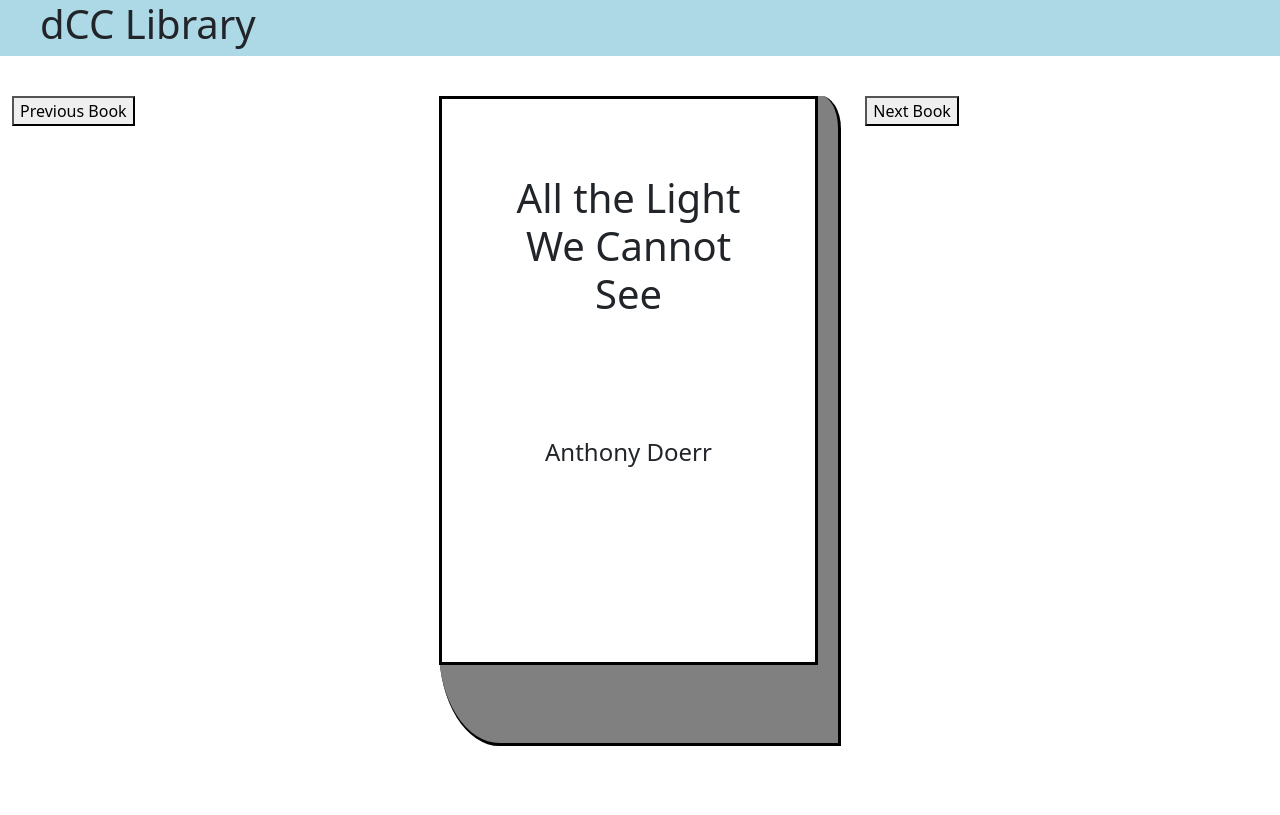
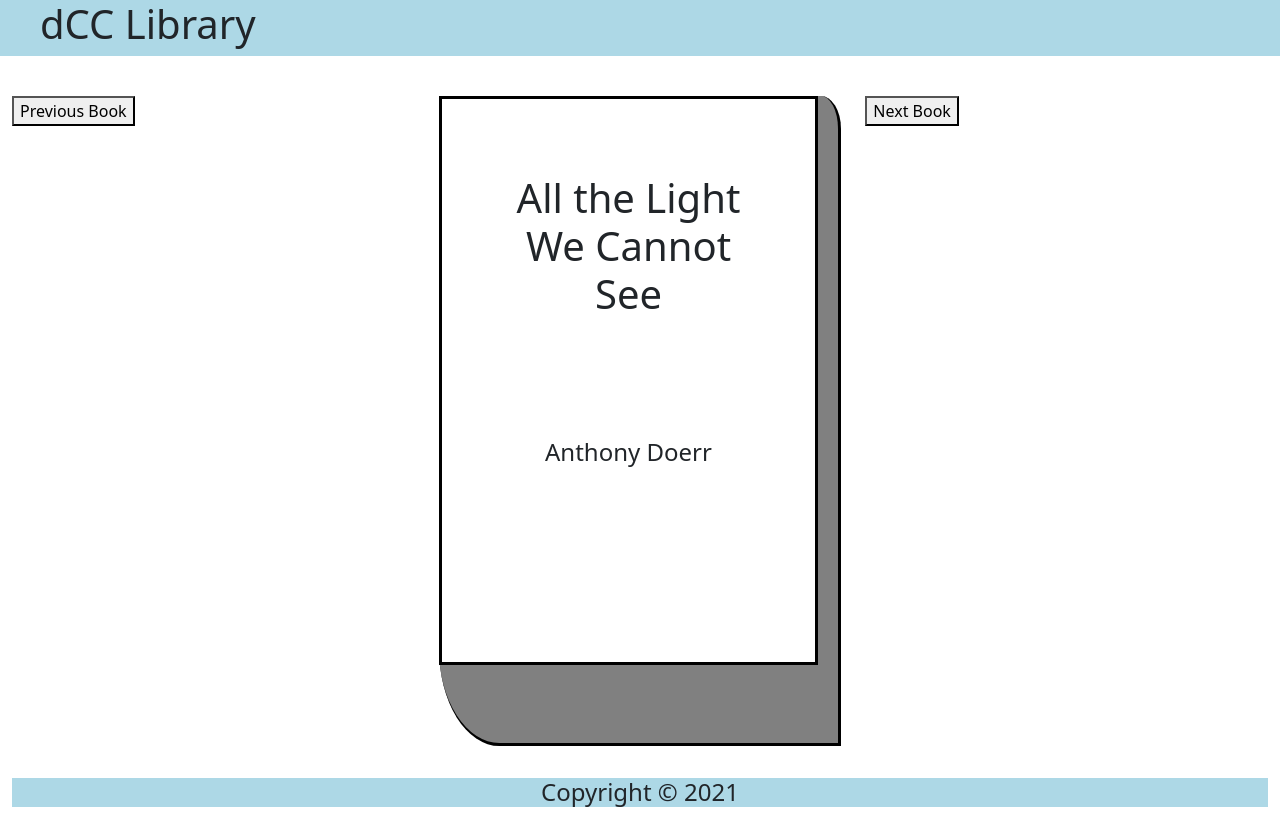
Before and after one commit to DATisdale/DCCLibraryReact_Tutorial, a React (Create React App) app: page / in a window 1280 px wide. Built offline with nearby package versions, Linux system fonts and the light colour scheme.

Commit message:
added footer

```diff
--- a/src/components/App.jsx
+++ b/src/components/App.jsx
@@ -2,6 +2,7 @@
 import './App.css'
 import TitleBar from './TitleBar/TitleBar';
 import BookViewer from './BookViewer/BookViewer';
+import Footer from './Footer/Footer'
 class App extends Component {
     constructor(props){
         super(props);
@@ -45,7 +46,7 @@
             <div className="container-fluid">
                 <TitleBar/>
                 <BookViewer book={this.books[this.state.bookNumber]} nextBook={this.goToNextBook} previousBook={this.gotToPreviousBook} />
-
+                <Footer />
             </div>
         )
     }
--- /dev/null
+++ b/src/components/Footer/Footer.css
@@ -0,0 +1,7 @@
+.footer {
+    background-color: lightblue;
+    width: 100%;
+    box-shadow: 0 50vh 050vh lightblue;
+    text-align: center;
+    margin-top: 2em;
+}
--- /dev/null
+++ b/src/components/Footer/Footer.jsx
@@ -0,0 +1,12 @@
+import React from "react";
+
+import './Footer.css'
+
+const Footer =()=> {
+    return (
+        <footer className ='footer'>
+            <h4>Copyright © 2021 </h4>
+        </footer>
+    )
+}
+export default Footer;
--- a/src/components/TitleBar/TitleBar.css
+++ b/src/components/TitleBar/TitleBar.css
@@ -4,7 +4,7 @@
 }
 
 h1{
-    padding-bottom: 0.2em;
+    padding-bottom: .2em;
     padding-left: 1em;
 
 }
```
